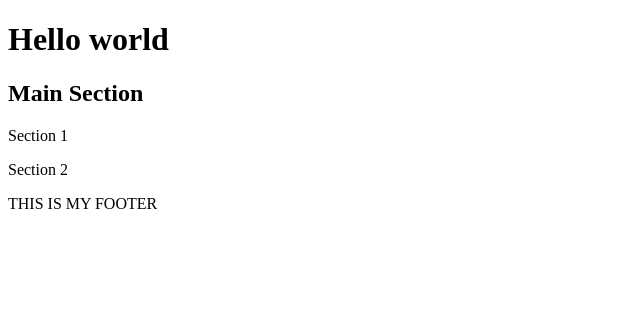
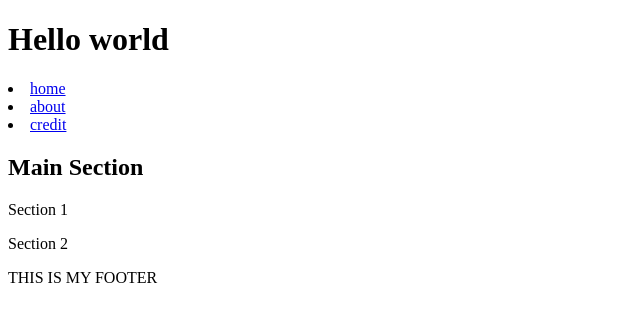
Before and after one commit to Nikkobondoc/git-demo, a plain HTML site: page index.html in a window 1280 px wide. Shown: the whole page, without its empty margins (0-640 px from the left). Drawn offline with Linux system fonts and the light colour scheme.

Commit message:
index is modified on anbother branch

```diff
--- a/index.html
+++ b/index.html
@@ -8,6 +8,11 @@
 </head>
 <body>
     <h1>Hello world</h1>
+    <nav>
+        <li><a href="#">home</a></li>
+        <li><a href="#">about</a></li>
+        <li><a href="#">credit</a></li>
+    </nav>
     <main>
         <h2>Main Section</h2>
         <section>
```
